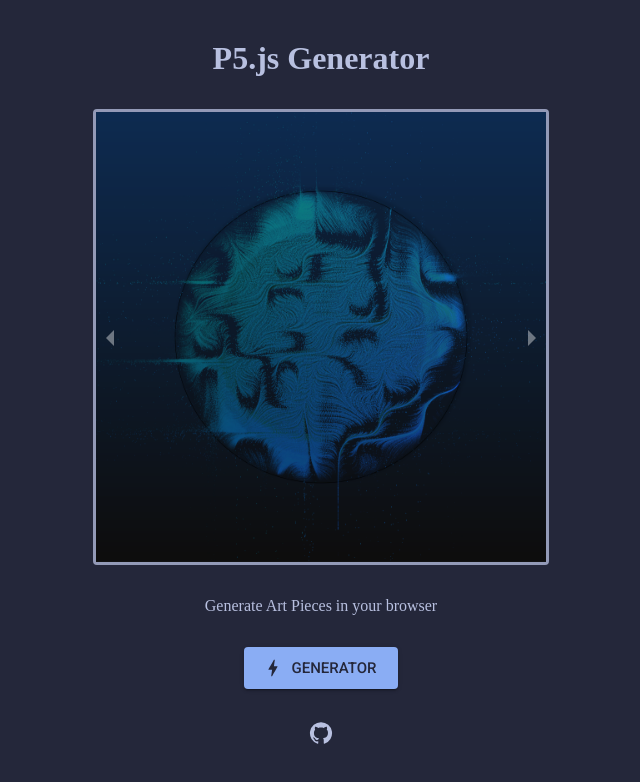
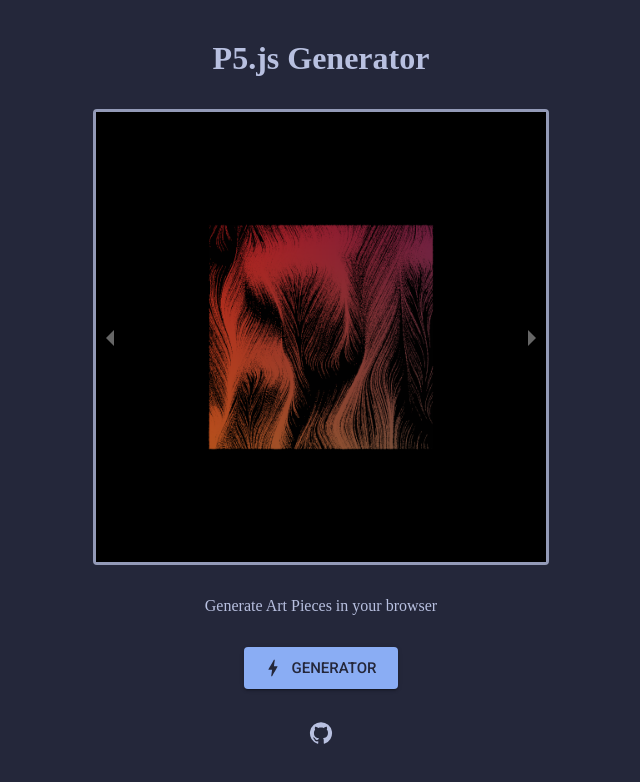
Before and after one commit to qureshiather/Solstice, a React (Create React App) app: page / in a window 1280 px wide. Shown: the top 782 px of the page, without its empty margins (319-959 px from the left). Built offline with nearby package versions, Linux system fonts and the light colour scheme.

Commit message:
add more images to the carosuel

```diff
--- a/src/components/ArtCarousel.tsx
+++ b/src/components/ArtCarousel.tsx
@@ -24,10 +24,16 @@
         showThumbs={false}
       >
         <div>
-          <img src="assets/1.png" alt="Solstice #1" />
+          <img src="assets/1.png" alt="#1" />
         </div>
         <div>
-          <img src="assets/4.png" alt="Solstice #4" />
+          <img src="assets/2.png" alt="#2" />
+        </div>
+        <div>
+          <img src="assets/3.png" alt="#2" />
+        </div>
+        <div>
+          <img src="assets/4.png" alt="#4" />
         </div>
       </Carousel>
     </div>
```
Also changed, not shown: public/assets/2.png (added), public/assets/3.png (added).
